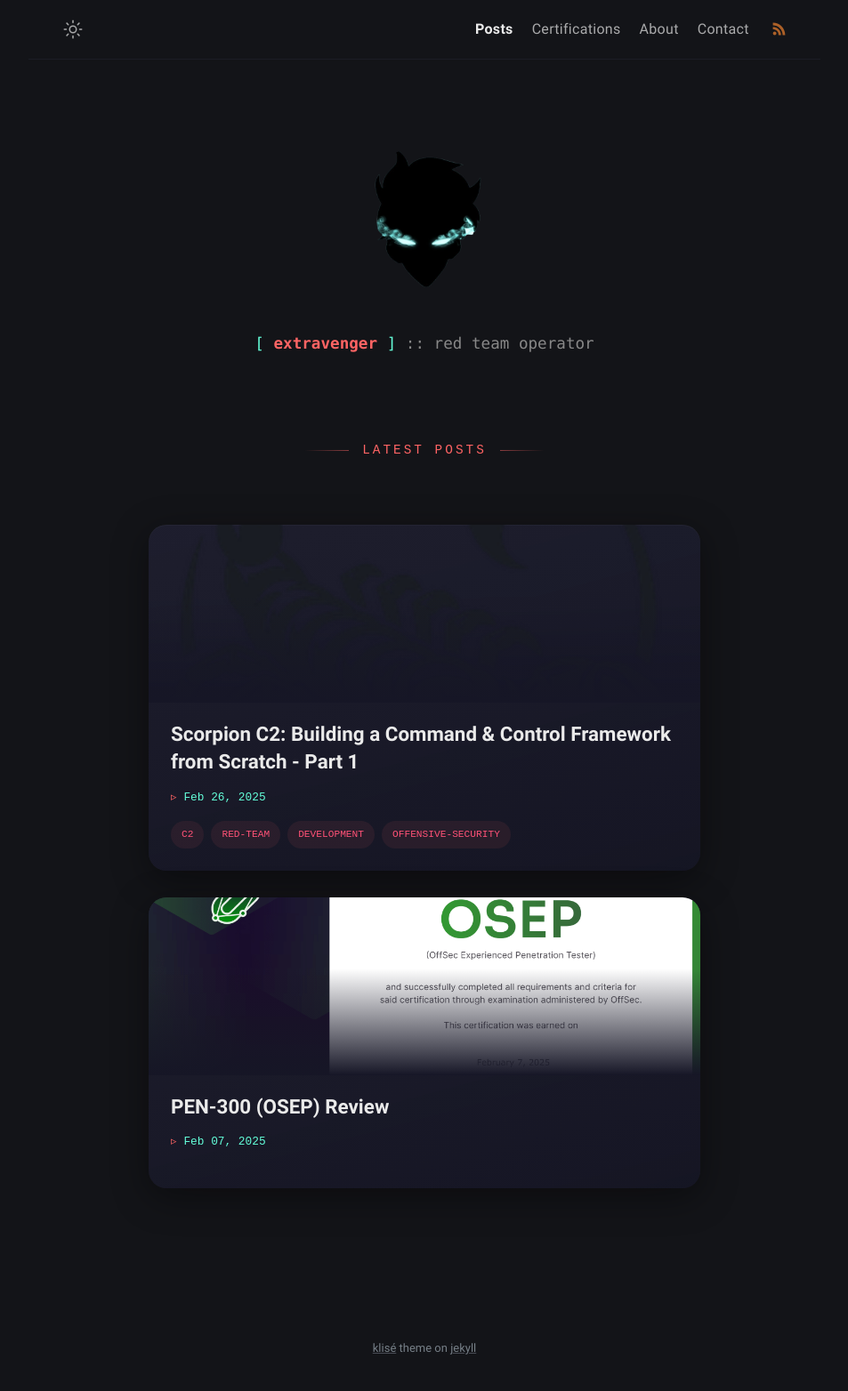
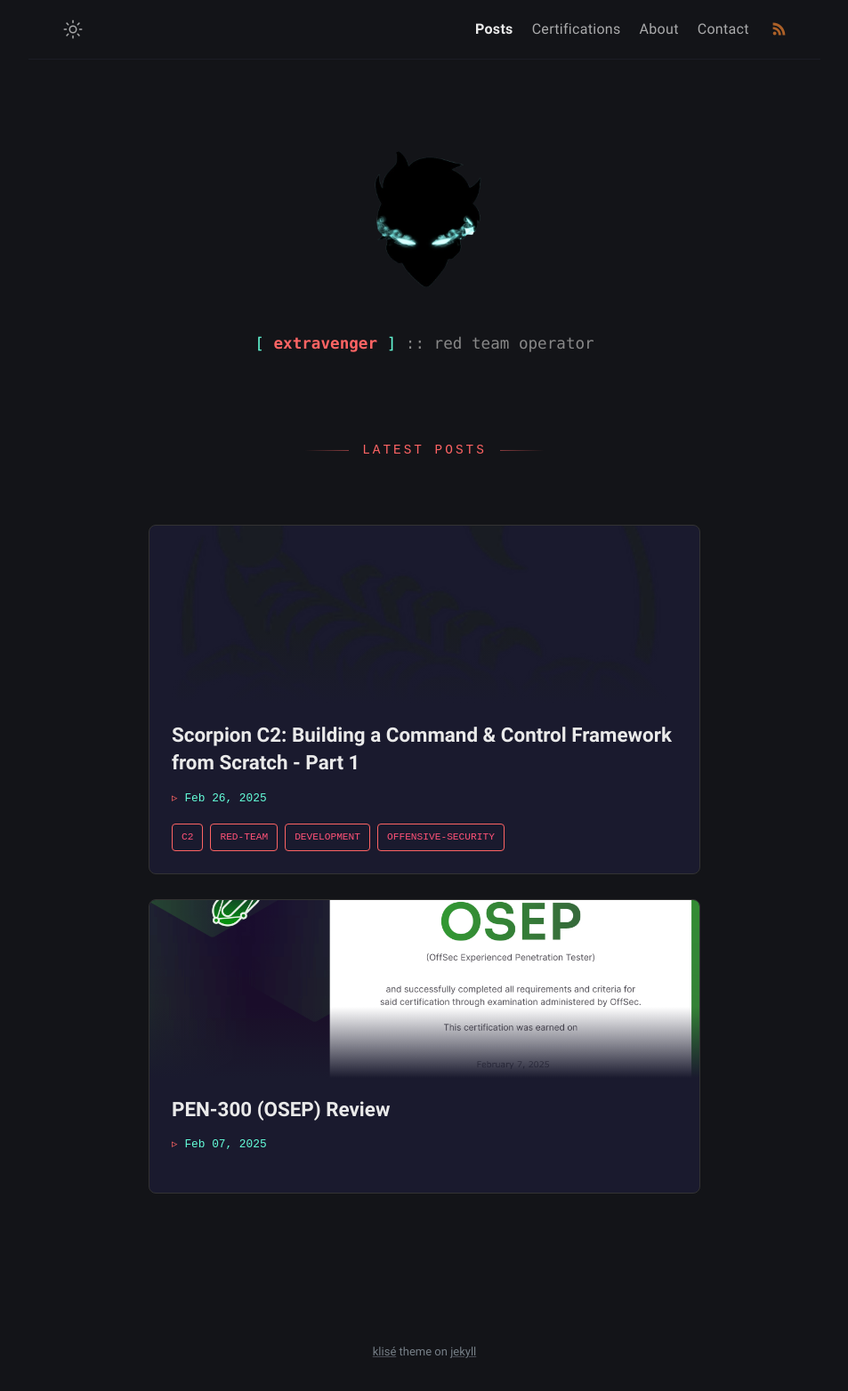
Before and after one commit to Extravenger/extravenger.github.io, a Jekyll site: the page built from index.md, in a window 1280 px wide. Shown: the whole page at 89% size, without its empty margins (163-1116 px from the left). Built offline with Jekyll 4.4.1, drawn with Linux system fonts in a browser that asks for light colours.

Commit message:
Update default.html

```diff
--- a/_layouts/default.html
+++ b/_layouts/default.html
@@ -131,17 +131,11 @@ layout: home
       width: 100%;
     }
 
-    /* Card-style layout for each post - borderless with subtle depth */
+    /* Card-style layout for each post - simple with clean outline */
     .post-card {
-      background: linear-gradient(165deg,
-        rgba(35, 35, 55, 0.7) 0%,
-        rgba(22, 22, 38, 0.85) 100%
-      );
-      border-radius: 20px;
-      box-shadow:
-        0 10px 40px rgba(0, 0, 0, 0.4),
-        0 0 80px rgba(255, 100, 100, 0.02),
-        inset 0 1px 0 rgba(255, 255, 255, 0.03);
+      background: var(--bg-secondary, #1a1a2e);
+      border: 1px solid var(--border-color, #333);
+      border-radius: 8px;
       overflow: hidden;
       display: flex;
       flex-direction: column;
@@ -151,38 +145,13 @@ layout: home
       opacity: 0;
       transform: translateY(30px);
       animation: cardFadeIn 0.6s ease-out forwards;
-      transition: all 0.4s cubic-bezier(0.4, 0, 0.2, 1);
-      position: relative;
+      transition: all 0.3s ease;
     }
 
-    .post-card::before {
-      content: '';
-      position: absolute;
-      top: 0;
-      left: 0;
-      right: 0;
-      bottom: 0;
-      border-radius: 20px;
-      padding: 1px;
-      background: linear-gradient(
-        160deg,
-        rgba(255, 100, 100, 0.1) 0%,
-        transparent 40%,
-        transparent 60%,
-        rgba(100, 255, 218, 0.05) 100%
-      );
-      -webkit-mask:
-        linear-gradient(#fff 0 0) content-box,
-        linear-gradient(#fff 0 0);
-      -webkit-mask-composite: xor;
-      mask-composite: exclude;
-      pointer-events: none;
-      opacity: 0;
-      transition: opacity 0.4s ease;
-    }
-
-    .post-card:hover::before {
-      opacity: 1;
+    .post-card:hover {
+      border-color: var(--accent-color, #ff6464);
+      transform: translateY(-4px);
+      box-shadow: 0 8px 25px rgba(0, 0, 0, 0.3);
     }
 
     .post-card:nth-child(1) { animation-delay: 1.2s; }
@@ -197,13 +166,6 @@ layout: home
         opacity: 1;
         transform: translateY(0);
       }
-    }
-
-    .post-card:hover {
-      transform: translateY(-8px);
-      box-shadow:
-        0 20px 60px rgba(0, 0, 0, 0.5),
-        0 0 100px rgba(255, 100, 100, 0.06);
     }
 
     /* Image section */
@@ -233,8 +195,8 @@ layout: home
       bottom: 0;
       left: 0;
       right: 0;
-      height: 60%;
-      background: linear-gradient(to top, rgba(22, 22, 38, 1), transparent);
+      height: 40%;
+      background: linear-gradient(to top, var(--bg-secondary, #1a1a2e), transparent);
       pointer-events: none;
     }
 
@@ -284,42 +246,27 @@ layout: home
     .post-card .tag {
       font-family: 'JetBrains Mono', monospace;
       font-size: 0.7rem;
-      padding: 5px 12px;
-      background: rgba(255, 100, 100, 0.08);
-      border-radius: 20px;
-      color: rgba(255, 100, 100, 0.8);
+      padding: 4px 10px;
+      background: transparent;
+      border: 1px solid var(--accent-color, #ff6464);
+      border-radius: 4px;
+      color: var(--accent-color, #ff6464);
       text-decoration: none;
-      transition: all 0.3s ease;
+      transition: all 0.2s ease;
     }
 
     .post-card .tag:hover {
-      background: rgba(255, 100, 100, 0.2);
-      color: #ff6464;
-      transform: translateY(-2px);
-      box-shadow: 0 4px 15px rgba(255, 100, 100, 0.15);
+      background: var(--accent-color, #ff6464);
+      color: var(--bg-secondary, #1a1a2e);
     }
 
     /* No image fallback */
-    .post-card.no-image {
-      background: linear-gradient(165deg,
-        rgba(45, 35, 55, 0.75) 0%,
-        rgba(28, 22, 42, 0.9) 100%
-      );
-    }
-
     .post-card.no-image .text-content {
       padding-top: 30px;
     }
 
-    .post-card.no-image::after {
-      content: '';
-      position: absolute;
-      top: 0;
-      left: 0;
-      right: 0;
-      height: 3px;
-      background: linear-gradient(to right, #ff6464, #c792ea, #64ffda);
-      opacity: 0.8;
+    .post-card.no-image {
+      border-top: 3px solid var(--accent-color, #ff6464);
     }
 
     /* Empty state */
```
